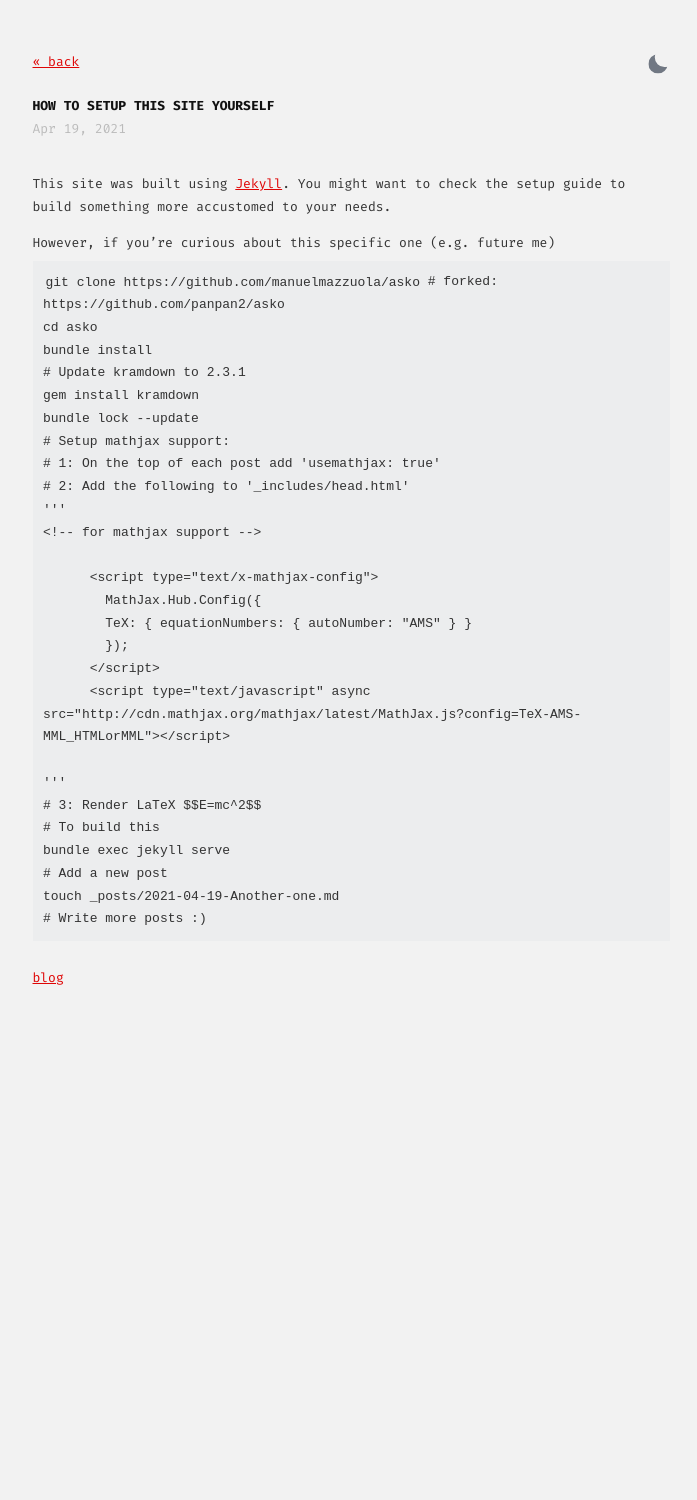
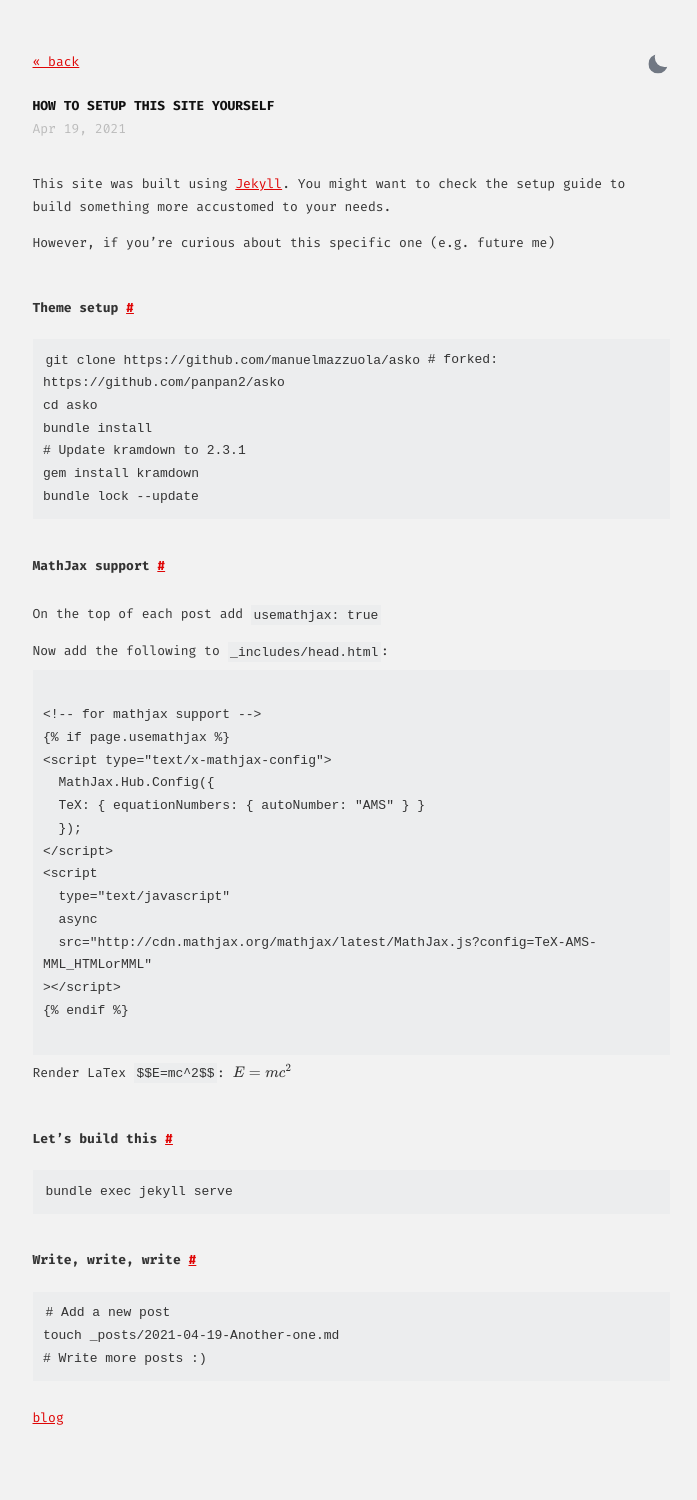
Before and after one commit to panpan2/panpan2.github.io, a Jekyll site: the page built from _posts/2021-04-19-How-to-setup-this-site-yourself.md, in a window 1280 px wide. Shown: the whole page, without its empty margins (289-986 px from the left). Built offline with Jekyll 4.4.1, drawn with Linux system fonts in a browser that asks for light colours; formulas are drawn with MathJax 3; before the commit the page ends 1060 px from its top, so only the background shows below that.

Commit message:
Finish first post writeup

````diff
--- a/_posts/2021-04-19-How-to-setup-this-site-yourself.md
+++ b/_posts/2021-04-19-How-to-setup-this-site-yourself.md
@@ -10,6 +10,10 @@ This site was built using [Jekyll](https://jekyllrb.com/docs/). You might want t
 
 However, if you're curious about this specific one (e.g. future me)
 
+<br />
+
+## Theme setup
+
 ```bash
 git clone https://github.com/manuelmazzuola/asko # forked: https://github.com/panpan2/asko
 cd asko
@@ -17,23 +21,49 @@ bundle install
 # Update kramdown to 2.3.1
 gem install kramdown
 bundle lock --update
-# Setup mathjax support:
-# 1: On the top of each post add 'usemathjax: true'
-# 2: Add the following to '_includes/head.html'
-'''
+```
+
+<br />
+
+## MathJax support
+
+On the top of each post add `usemathjax: true`
+
+Now add the following to `_includes/head.html`:
+
+```
+{% raw %}
 <!-- for mathjax support -->
-    {% if page.usemathjax %}
-      <script type="text/x-mathjax-config">
-        MathJax.Hub.Config({
-        TeX: { equationNumbers: { autoNumber: "AMS" } }
-        });
-      </script>
-      <script type="text/javascript" async src="http://cdn.mathjax.org/mathjax/latest/MathJax.js?config=TeX-AMS-MML_HTMLorMML"></script>
-    {% endif %}
-'''
-# 3: Render LaTeX $$E=mc^2$$
-# To build this
+{% if page.usemathjax %}
+<script type="text/x-mathjax-config">
+  MathJax.Hub.Config({
+  TeX: { equationNumbers: { autoNumber: "AMS" } }
+  });
+</script>
+<script
+  type="text/javascript"
+  async
+  src="http://cdn.mathjax.org/mathjax/latest/MathJax.js?config=TeX-AMS-MML_HTMLorMML"
+></script>
+{% endif %}
+{% endraw %}
+```
+
+Render LaTex `$$E=mc^2$$`: $$E=mc^2$$
+
+<br />
+
+## Let's build this
+
+```
 bundle exec jekyll serve
+```
+
+<br />
+
+## Write, write, write
+
+```
 # Add a new post
 touch _posts/2021-04-19-Another-one.md
 # Write more posts :)
````
